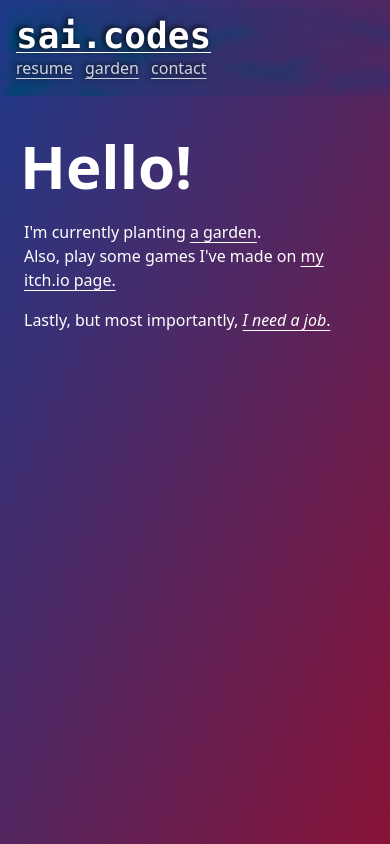
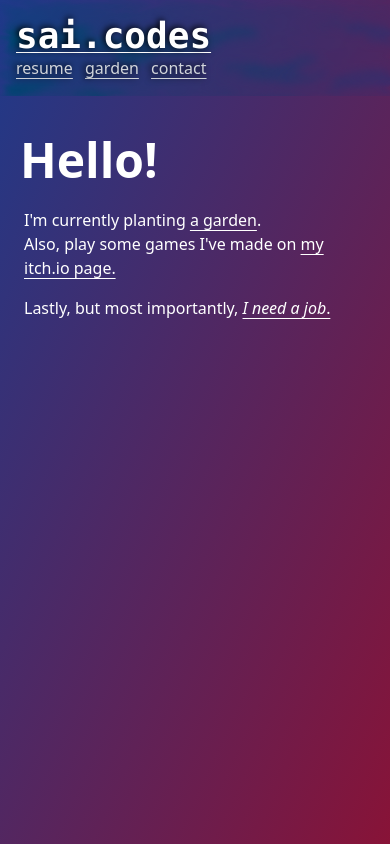
Before and after one commit to saitheninja/sai-codes, a SvelteKit app: page / in a window 390 px wide. Built offline with nearby package versions, Linux system fonts and the light colour scheme.

Commit message:
h1 too big on smallest breakpoint

```diff
--- a/src/app.postcss
+++ b/src/app.postcss
@@ -19,7 +19,7 @@
   }
 
   h1 {
-    @apply text-6xl;
+    @apply text-5xl sm:text-6xl;
   }
 
   h2 {
```
